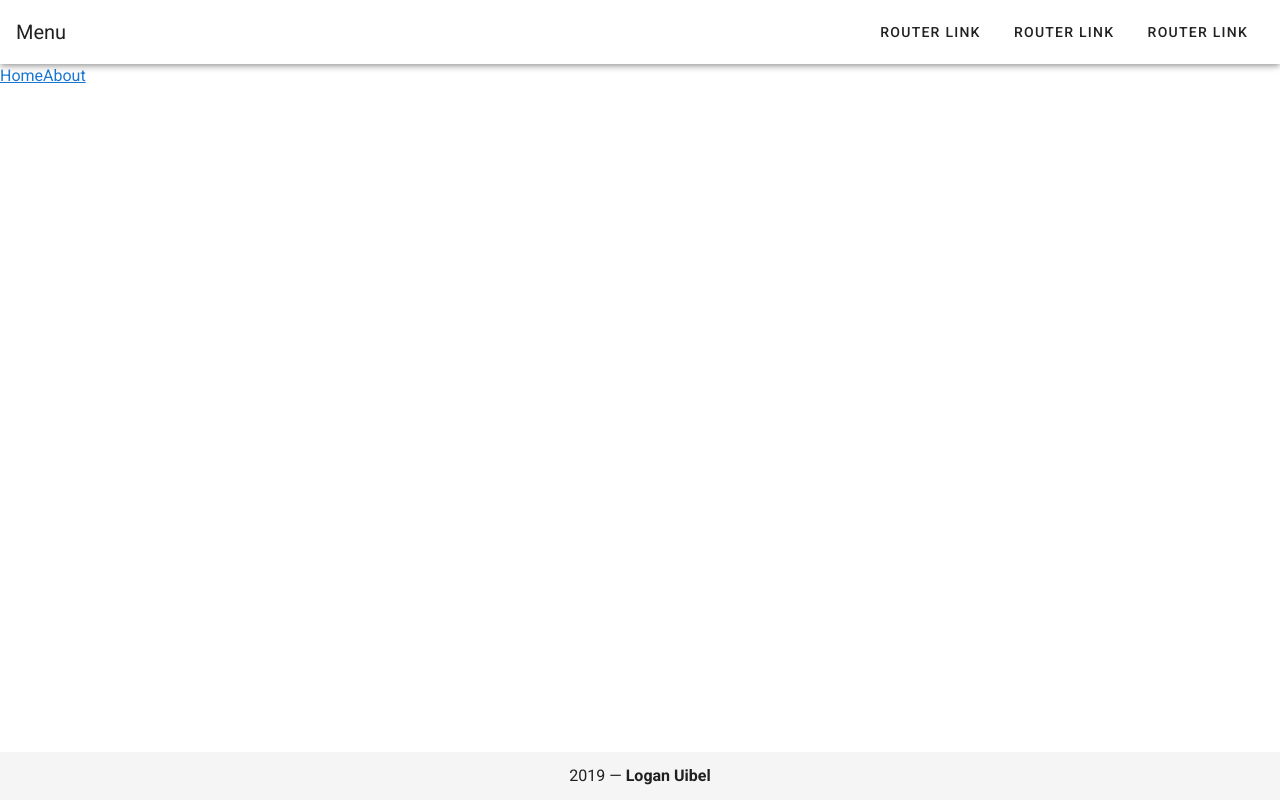
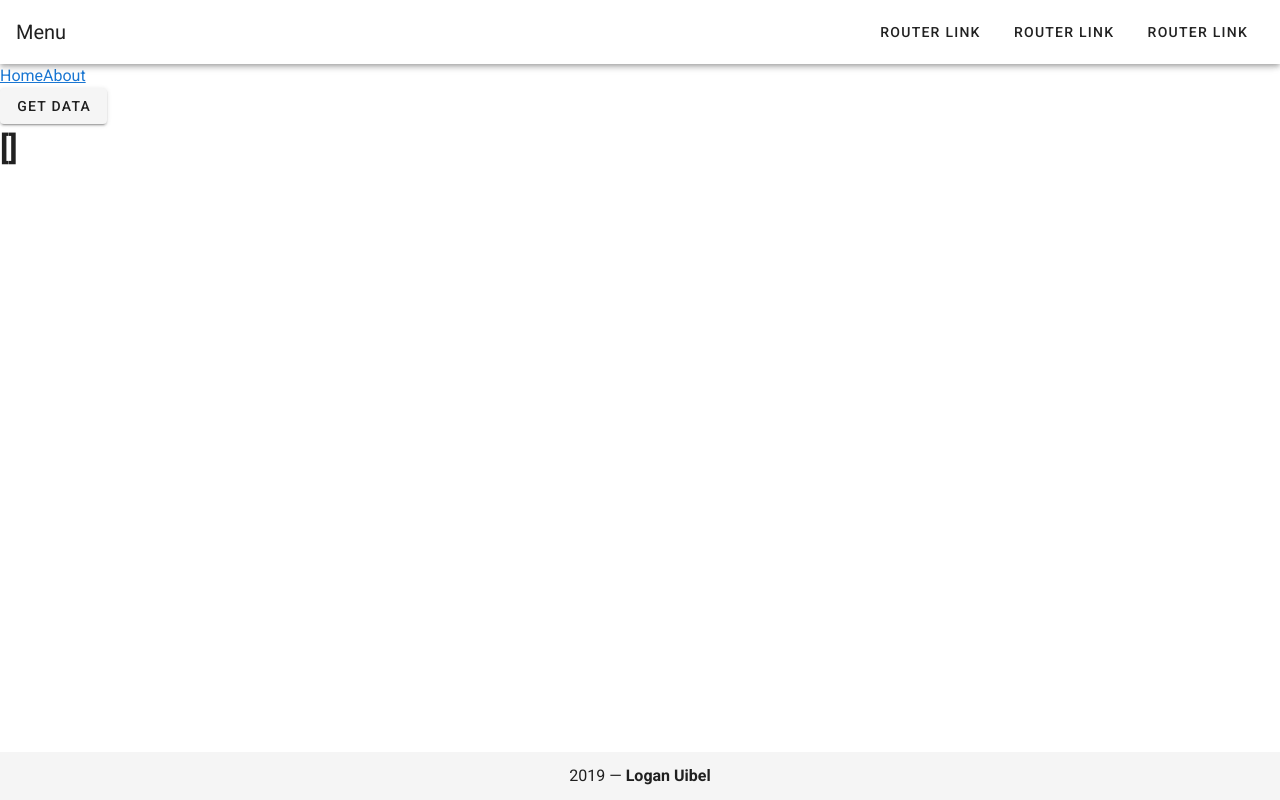
Before and after one commit to lbuibel/logan-uibel-vue-final, a Vue app: page / in a window 1280 px wide. Built offline with nearby package versions, Linux system fonts and the light colour scheme.

Commit message:
installed axios, set up function to call api

```diff
--- a/package.json
+++ b/package.json
@@ -8,6 +8,7 @@
     "lint": "vue-cli-service lint"
   },
   "dependencies": {
+    "axios": "^0.19.0",
     "core-js": "^2.6.5",
     "vue": "^2.6.10",
     "vue-router": "^3.0.3",
--- a/src/App.vue
+++ b/src/App.vue
@@ -6,6 +6,8 @@
         <router-link to="/">Home</router-link>
         <router-link to="/">About</router-link>
       </div>
+          <v-btn @click="getData">Get Data</v-btn>
+          <h1> {{ fetchedName }} </h1>
       <Footer/>
     </v-content>
   </v-app>
@@ -15,6 +17,7 @@
 import HelloWorld from './components/HelloWorld'
 import Footer from './components/Footer'
 import Header from './components/Header'
+import axios from 'axios'
 
 export default {
   name: 'App',
@@ -23,8 +26,20 @@ export default {
     Footer,
     Header,
   },
-  data: () => ({
-    //
-  })
+  data: () => {
+    return {
+      fetchedName: [],
+    }
+  },
+  methods: {
+    getData () {
+      return axios.get('https://swapi.co/api/people').then
+      (response => {
+        console.log(response.data.results[0].name)
+        this.fetchedName = response.data.results[0].name
+      }).catch(error => console.log(error))
+      console.log('Data retrieved')
+    }
+  }
 }
 </script>
```
Also changed, not shown: 1 other file (tests, documents, lock files or other folders).
